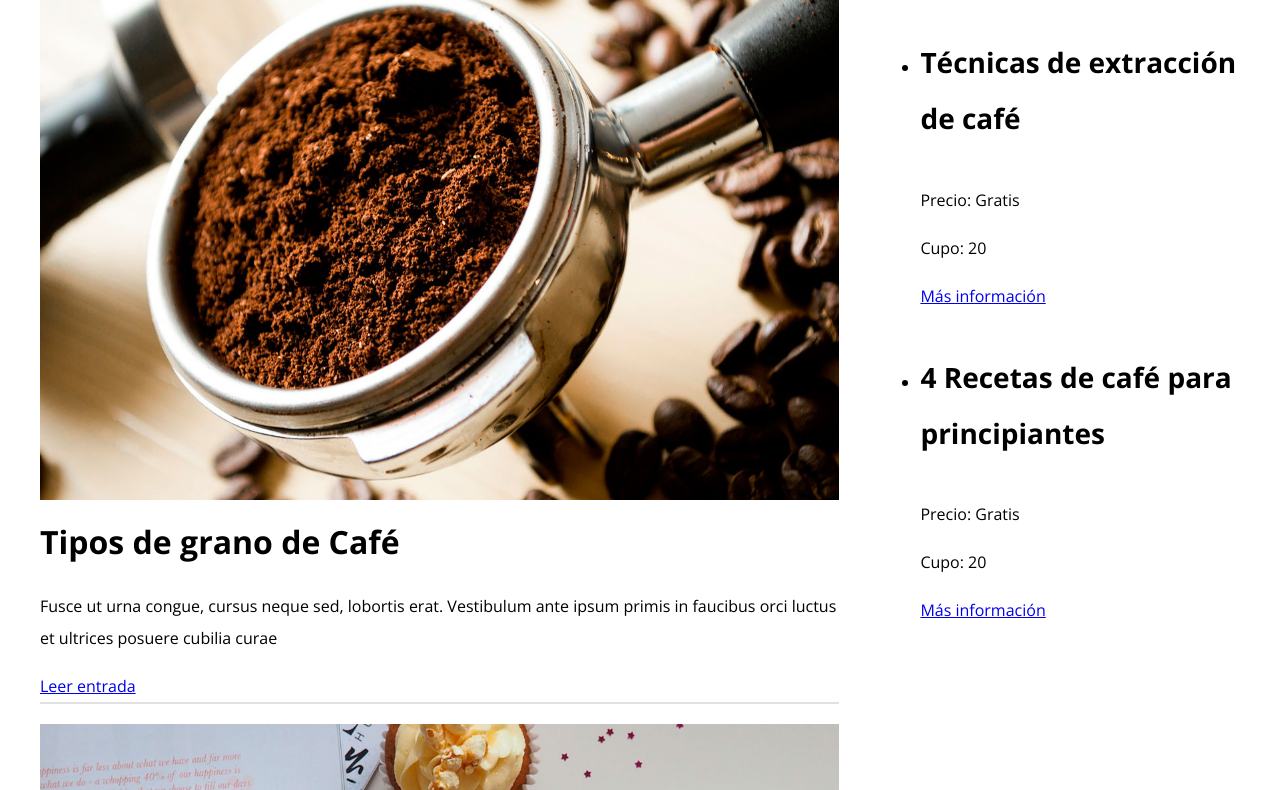
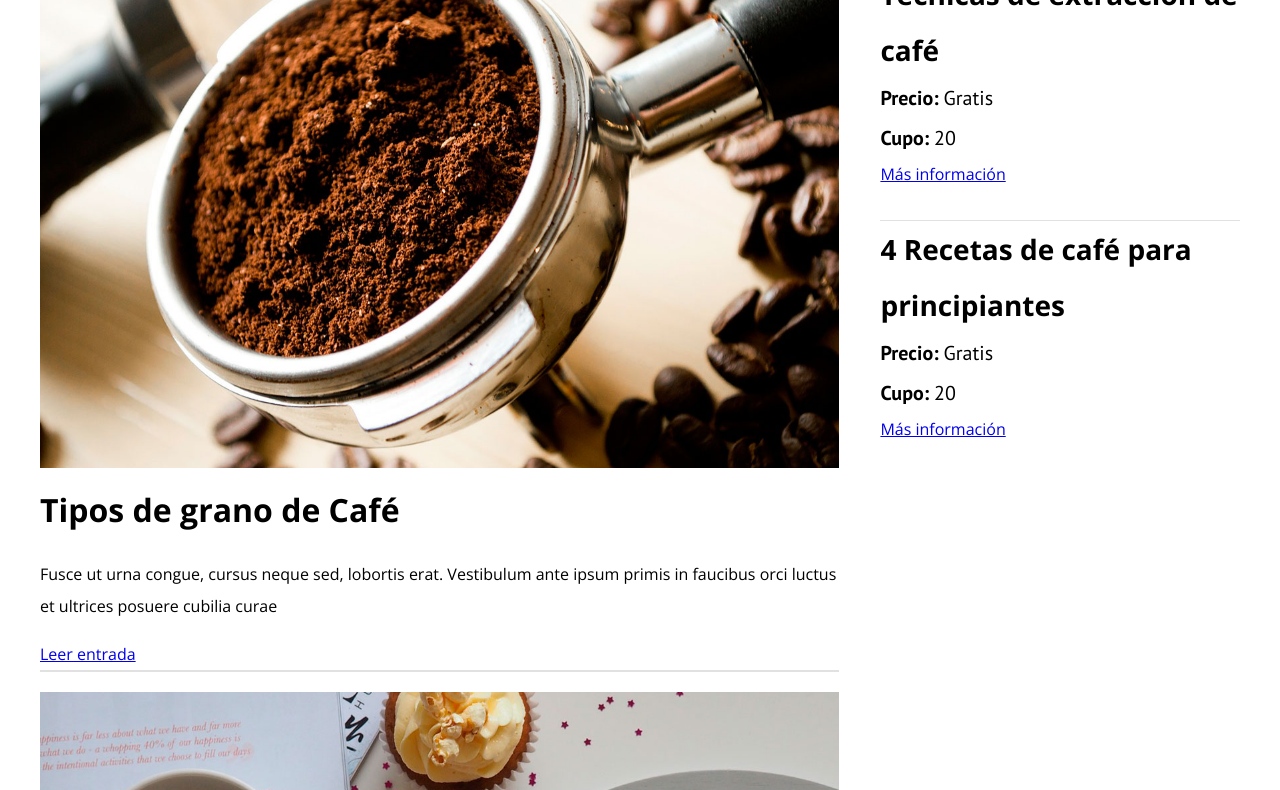
Before and after one commit to GaboHb/CSS-GitHub, a plain HTML site: page blogcafe/index.html in a window 1280 px wide. Shown: the part 796-1586 px from the top of the page. Drawn offline with nearby package versions, Linux system fonts and the light colour scheme.

Commit message:
Applying CSS to sidebar

```diff
--- a/blogcafe/css/style.css
+++ b/blogcafe/css/style.css
@@ -40,6 +40,7 @@ h1 {
 
 h2 {
     font-size: 4rem;
+    line-height: 1.2;
 }
 
 h3 {
@@ -177,3 +178,30 @@ img {
 .entrada-blog:last-of-type {
     border: none;
 }
+
+
+/** Cursos sidebar **/
+
+.cursos-lista {
+    padding: 0;
+    list-style-type: none;
+}
+
+.cursos {
+    padding-bottom: 3rem;
+    border-bottom: 1px solid #e1e1e1;
+}
+
+.cursos:last-of-type {
+    border-bottom: none;
+}
+
+.cursos p {
+    font-family: 'PT Sans', sans-serif;
+    font-weight: 700;
+    font-size: 2rem;
+}
+
+.cursos p span {
+    font-weight: 400;
+}
--- a/blogcafe/index.html
+++ b/blogcafe/index.html
@@ -81,16 +81,16 @@
 
             <ul class="cursos-lista">
                 <li class="cursos">
-                    <h4>Técnicas de extracción de café</h4>
-                    <p>Precio: <span>Gratis</span></p>
-                    <p>Cupo: <span>20</span></p>
+                    <h4 class="no-margin">Técnicas de extracción de café</h4>
+                    <p class="no-margin">Precio: <span>Gratis</span></p>
+                    <p class="no-margin">Cupo: <span>20</span></p>
                     <a href="cursos.html" class="btn btn-secundario">Más información</a>
                 </li>
 
                 <li class="cursos">
-                    <h4>4 Recetas de café para principiantes</h4>
-                    <p>Precio: <span>Gratis</span></p>
-                    <p>Cupo: <span>20</span></p>
+                    <h4 class="no-margin">4 Recetas de café para principiantes</h4>
+                    <p class="no-margin">Precio: <span>Gratis</span></p>
+                    <p class="no-margin">Cupo: <span>20</span></p>
                     <a href="cursos.html" class="btn btn-secundario">Más información</a>
                 </li>
             </ul>
```
